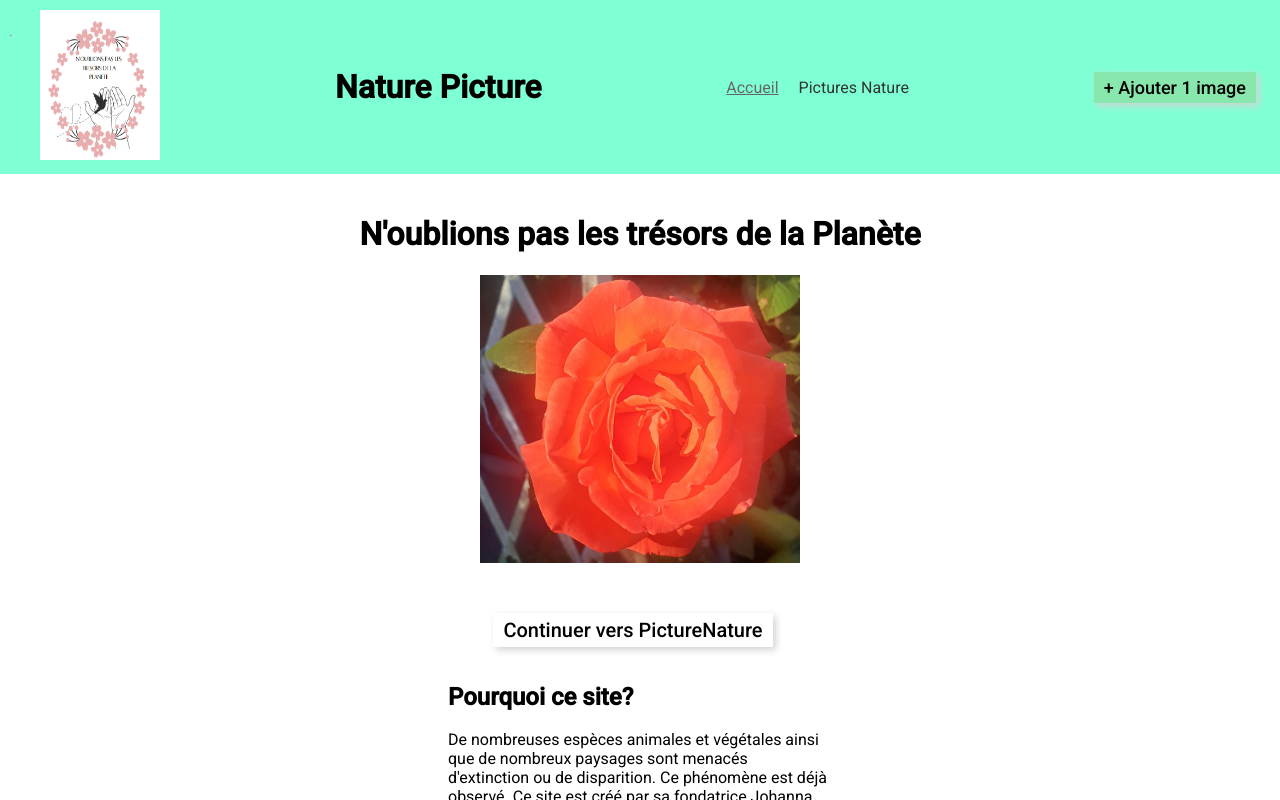
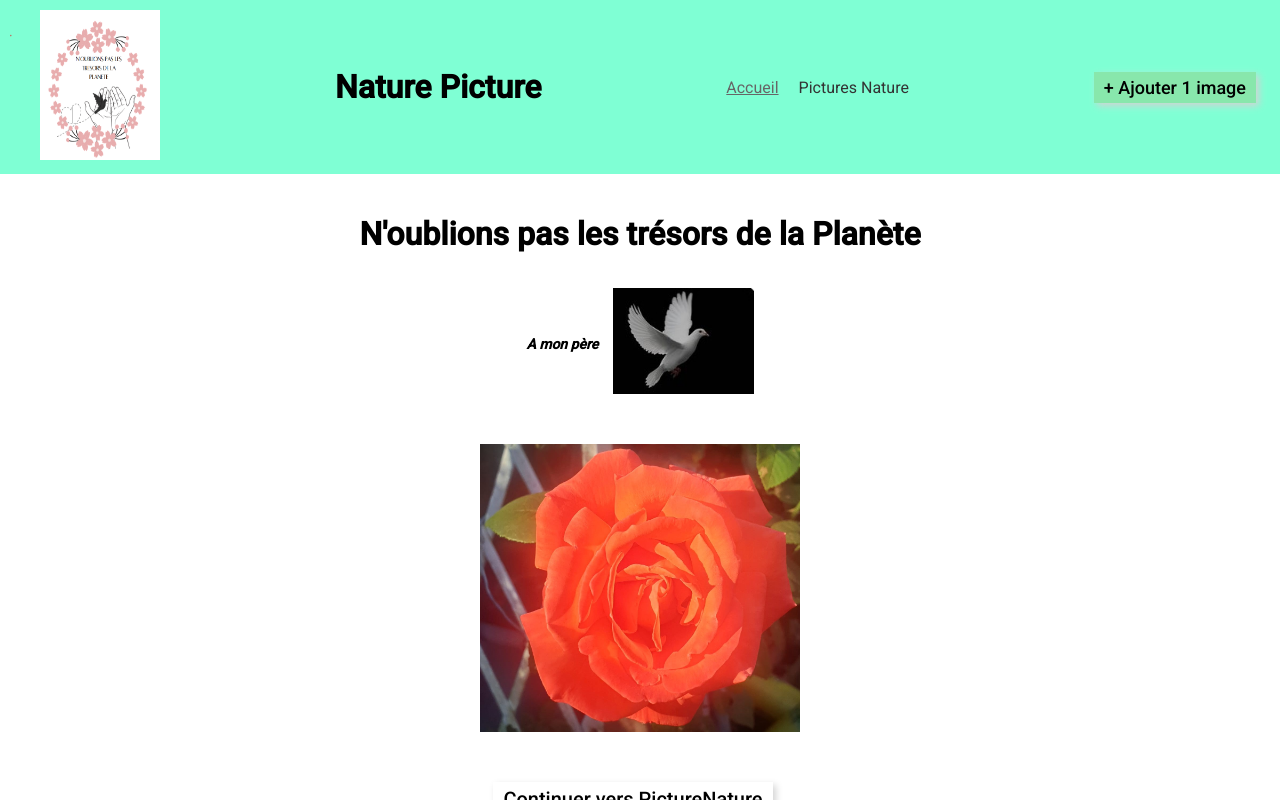
Before and after one commit to Fleurdel34/sitenaturepicture, an Angular app: page / in a window 1280 px wide. Shown: the top 800 px of the page. Built offline with nearby package versions, Linux system fonts and the light colour scheme.

Commit message:
add security

```diff
--- a/src/app/form/form.component.ts
+++ b/src/app/form/form.component.ts
@@ -57,13 +57,14 @@ convertFileToBase64(event: Event) {
         this.fileSizeMax = true;
       }
 
-      if(this.fileSizeMax === false){
+      if(size < maxSize){
         const reader = new FileReader();
         reader.onload = () => {
           this.imageBase64 = reader.result as string;
           this.natureForm.addControl('imageUrl', new FormControl(this.imageBase64));
         }
         reader.readAsDataURL(file);
+        this.fileSizeMax=false;
       }
     }
   return this.fileSizeMax;
--- a/src/app/landing-page/landing-page.component.html
+++ b/src/app/landing-page/landing-page.component.html
@@ -1,6 +1,10 @@
 <div class="landing-block">
   <div>
     <h1>N'oublions pas les trésors de la Planète</h1>
+    <div class="decicated">
+      <span>A mon père</span>
+      <img src="/assets/colombe.jpg" alt="colombe">
+    </div>
   </div>
     <img src="/assets/rose_accueil.jpg" alt="logo">
     <div class="landing-links">
--- a/src/app/landing-page/landing-page.component.scss
+++ b/src/app/landing-page/landing-page.component.scss
@@ -3,6 +3,21 @@
     flex-direction: column;
     justify-content: center;
     align-items: center;
+}
+.decicated{
+  font-size: 14px;
+  font-style: italic;
+  font-weight: bold;
+  margin-top: 35px;
+  display: flex;
+  justify-content:center;
+  text-align: center;
+  span{
+    margin-top: 48px;
+  }
+  img{
+    margin-left: 15px;
+  }
 }
 
 img{
```
Also changed, not shown: public/assets/colombe.jpg (added).
